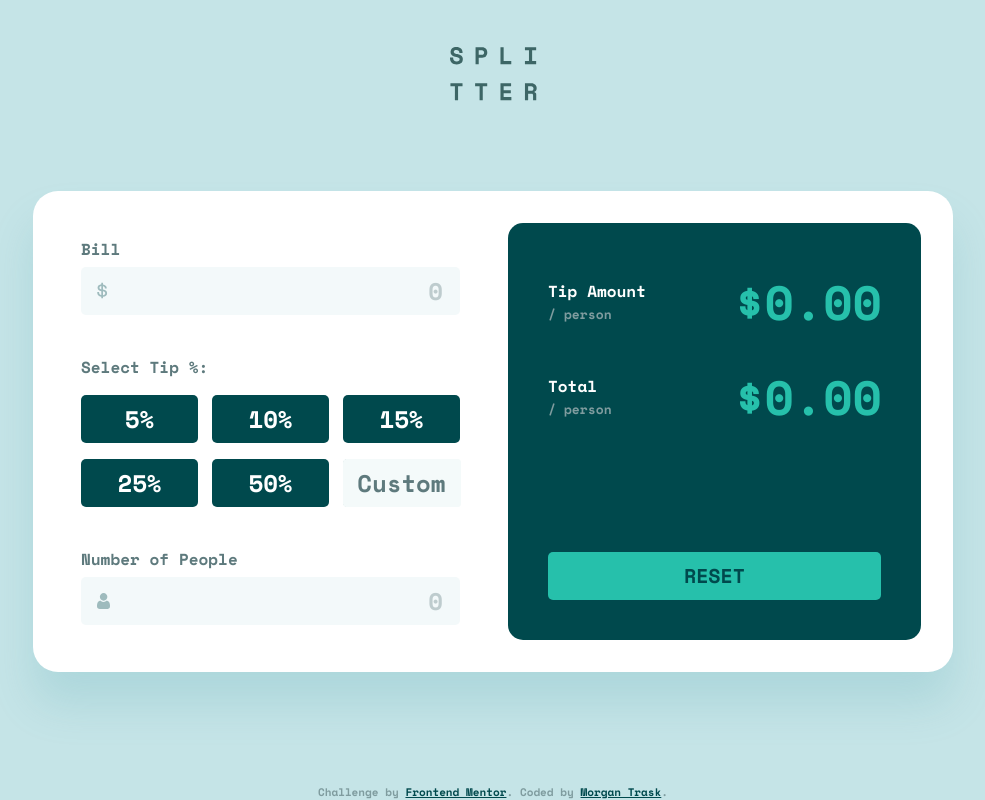
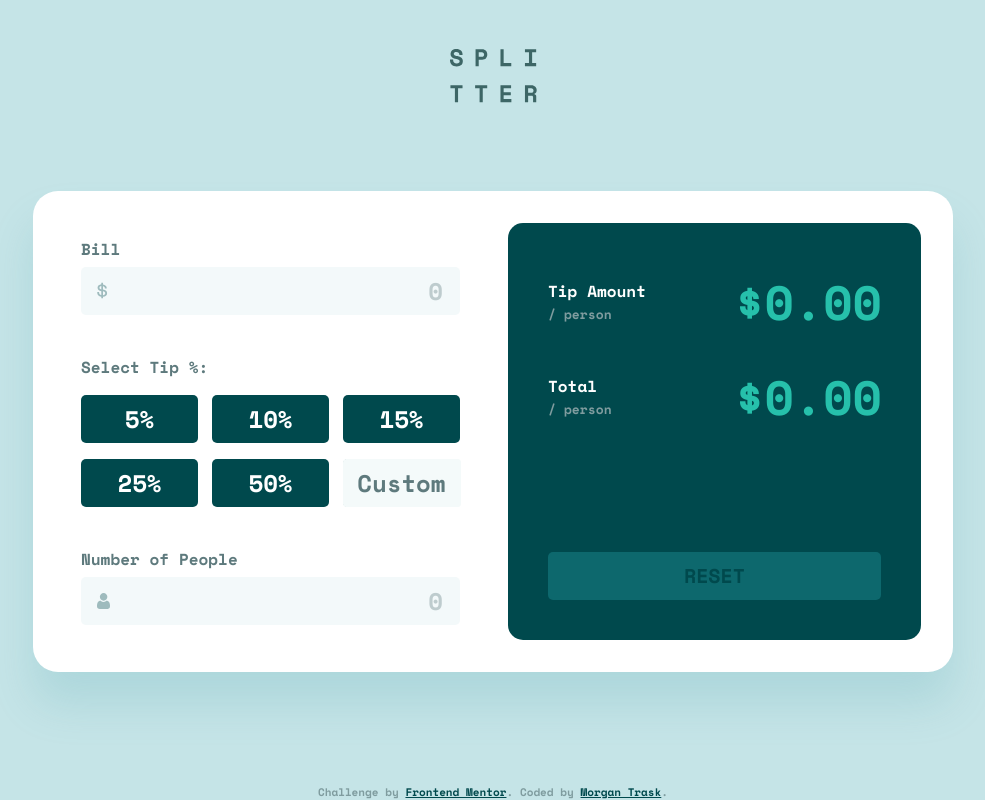
Before and after one commit to MeltedGreenVelvet/tip-calculator-app-main, a plain HTML site: page index.html in a window 1280 px wide. Shown: the whole page, without its empty margins (147-1132 px from the left). Drawn offline with nearby package versions, Linux system fonts and the light colour scheme.

Commit message:
Added initial button styling
- This is to show the user that the reset button is useless until the tip is calculated

```diff
--- a/script.js
+++ b/script.js
@@ -9,6 +9,10 @@ const customInput = document.getElementById('custom-input');
 const billError = document.querySelector('.bill-error');
 const peopleError = document.querySelector('.people-error');
 
+document.addEventListener('DOMContentLoaded', function () {
+  const resetButton = document.querySelector('.reset-btn');
+  resetButton.classList.add('initial');
+  });
 
 tipButtons.forEach(button => {
   button.addEventListener('click', () => {
@@ -78,6 +82,7 @@ function calculateTip() {
 
   let tipPercentage, tipAmount, totalAmount, totalPerPerson;
 
+  resetButton.classList.remove('initial');
   if (!isNaN(billValue) && !isNaN(numberOfPeopleValue)) {
     if (selectedTipButton) {
       tipPercentage = parseFloat(selectedTipButton.value);
@@ -124,4 +129,5 @@ resetButton.addEventListener('click', () => {
   tipAmountInput.value = '';
   totalAmountInput.value = '';
   billError.style.display = 'none';
+  resetButton.classList.add('initial');
 });
--- a/styles/components/_btns.scss
+++ b/styles/components/_btns.scss
@@ -88,6 +88,11 @@
     transition: background-color 0.3s ease, color 0.3s ease;
 }
 
+.reset-btn.initial {
+    background-color: #0D686D;
+    color: $very-dark-cyan;
+  }
+
 .reset-btn:hover {
     background-color: #9FE8DF;
 }
--- a/styles/layout/_forms.scss
+++ b/styles/layout/_forms.scss
@@ -186,7 +186,7 @@ DESKTOP MEDIA QUERIES
     .splitter-img {
         margin-bottom: 4rem;
         position: relative;
-        top: 1px;
+        top: 3px;
     }
 
     .container {
@@ -239,6 +239,7 @@ DESKTOP MEDIA QUERIES
 
                 .tip-button {
                     width: rem-calc(117px);
+                    font-size: 1.5rem;
                 }
 
                 .tip-button-custom{
```
Also changed, not shown: styles/main.css, 1 other file.
